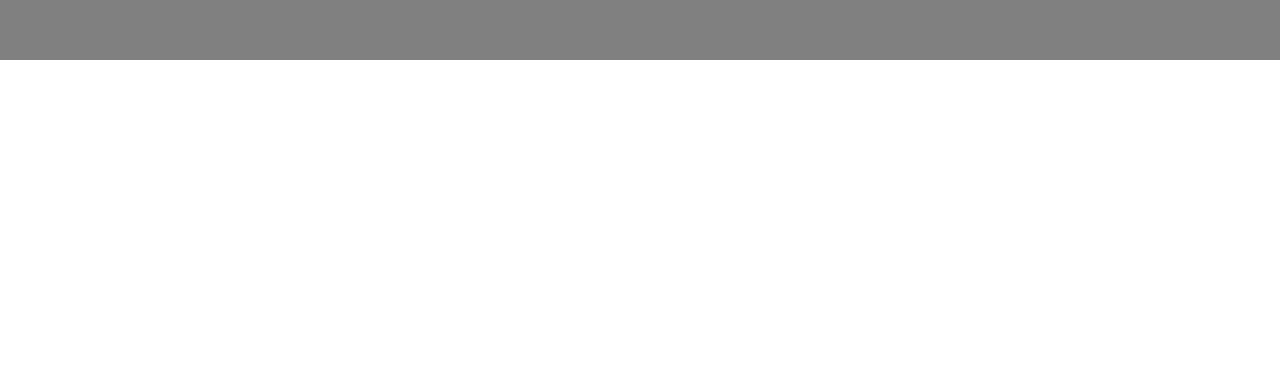
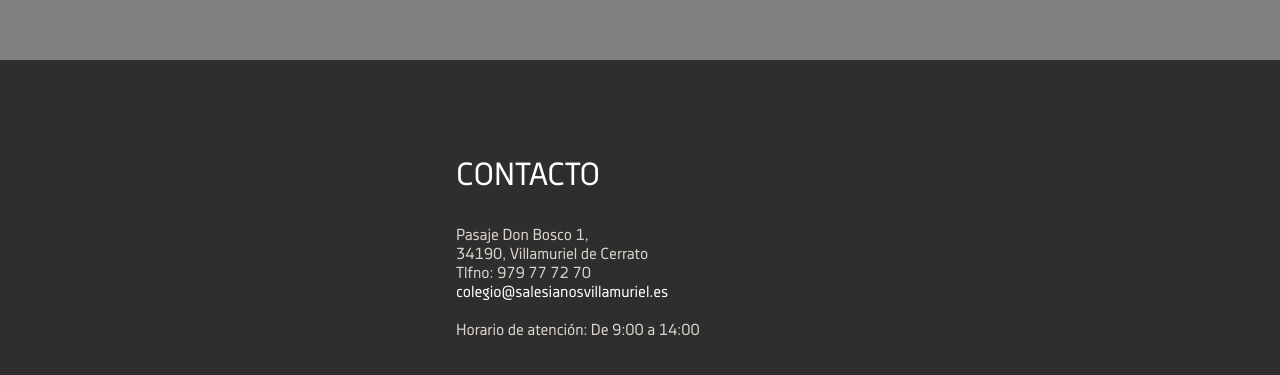
Before and after one commit to jorgesancheznet/webcole2020d, a Nuxt app: page / in a window 1280 px wide. Shown: the part 1540-1915 px from the top of the page. Before the commit the page ends 1600 px from the top, so only its background shows below. Built offline with nearby package versions, Linux system fonts and the light colour scheme.

Commit message:
Iniciando pie

```diff
--- /dev/null
+++ b/components/pie/ColumnaFooter.vue
@@ -0,0 +1,34 @@
+<template>
+  <div class="colFooter">
+    <h3 v-if="titulo">{{titulo}}</h3>
+    <slot />
+  </div>
+</template>
+
+<script>
+export default {
+  name: "ColumnaFooter",
+  props:{
+    titulo:String
+  }
+}
+</script>
+
+<style lang="scss" scoped>
+@import "~assets/estilos/mixins.scss";
+
+.colFooter {
+  margin-left: 2em;
+  display: inline-block;
+  min-width: 400px;
+  max-width: 700px;
+  text-align: left;
+
+  h3{
+    margin-top: 1em;
+    @include letraNormal(normal,2em,white);
+    text-align: left;
+    font-weight: normal;
+  }
+}
+</style>
--- /dev/null
+++ b/components/pie/FilaLogos.vue
@@ -0,0 +1,44 @@
+<template>
+  <div class="filaLogos" >
+    <img src="/img/logos/tic5.png" alt="Cisco NetWorking Academy">
+    <img class="logoAlto" src="/img/logos/calidad.png" alt="Cisco NetWorking Academy">
+    <img class="logoAlto" src="/img/logos/cisco.png" alt="Cisco NetWorking Academy">
+    <img src="/img/logos/ms-reverse.png" class="logoLargo" alt="Microsoft Imagine Academy">
+    <img src="/img/logos/oracle-reverse.png" alt="Oracle Academy">
+    <img class="logoCorto" src="/img/logos/vmware.png" alt="VMWare Academy">
+  </div>
+</template>
+
+<script>
+export default {
+  name: "FilaLogos"
+}
+</script>
+
+<style type="scss" scoped>
+@import "~assets/estilos/mixins.scss";
+
+.filaLogos{
+  position:relative;
+  width:100%;
+  display:flex;
+  justify-content: space-around;
+  align-items: center;
+  flex-wrap: wrap;
+  img{
+    height:$anchoLogoFinal;
+    align-items: center;
+    margin:1em;
+    &.logoAlto{
+      height: $anchoLogoFinalAlto;
+    }
+    &.logoCorto{
+      height: $anchoLogoFinalCorto;
+    }
+  }
+  &.inView{
+    opacity:1;
+    transform:scaleX(1);
+  }
+}
+</style>
--- /dev/null
+++ b/components/pie/Pie.vue
@@ -0,0 +1,155 @@
+<template>
+  <footer>
+    <div class="filaFooter">
+      <ColumnaFooter :titulo="'CONTACTO'">
+        <p>
+          Pasaje Don Bosco 1,<br>
+          34190, Villamuriel de Cerrato <br>
+          Tlfno: 979 77 72 70 <br>
+          <a href="mailto:colegio@salesianosvillamuriel.es">colegio@salesianosvillamuriel.es</a> <br> <br>
+          Horario de atención: De 9:00 a 14:00
+        </p>
+      </ColumnaFooter>
+    </div>
+  </footer>
+
+</template>
+
+<script>
+import ColumnaFooter from "~/components/pie/ColumnaFooter";
+export default {
+  name: "Pie",
+  components: {ColumnaFooter}
+}
+</script>
+
+<style lang="scss" scoped>
+@import "~assets/estilos/mixins.scss";
+footer {
+  position: relative;
+  width: 100%;
+  padding: 2em 0;
+  background-color: $colorFondoPie;
+
+  p,label {
+    color: $colorFondoInfo;
+  }
+
+  a {
+    color: white;
+    text-decoration: none;
+
+    &:hover {
+      text-decoration: underline;
+    }
+  }
+
+  input, textarea {
+    width: 100%;
+    background-color: $colorFondoServicios;
+    border: none;
+    outline: none;
+    font-size: 1.2em;
+    padding: .2em;
+    border-radius: .2em;
+
+    &:focus {
+      background-color: white;
+    }
+  }
+  button {
+    width: 100%;
+    padding: 1em;
+    border-radius: .2em;
+    @include letraNormal(normal,1.2em,$colorFondoServicios);
+    background-color: lighten($colorFondoPie, 20%);
+    border: none;
+    outline: none;
+    transition: .5s;
+
+    &:hover {
+      background-color: $colorBotonPie;
+      transition: 1s;
+    }
+
+    &:disabled {
+      background-color: lighten($colorFondoPie, 10%);
+      color: $colorFondoPie;
+    }
+  }
+}
+
+.filaFooter {
+  position: relative;
+  display: flex;
+  padding: 2em 0;
+  width: 100%;
+  flex-flow: row wrap;
+  justify-content: center;
+  align-items: flex-start;
+}
+
+.centroFooter {
+  text-align: center;
+  width:100%;
+  margin-top:1em;
+  p {
+    color: white;
+  }
+}
+
+.mapaContenedor{
+  background-color:white;
+  position:relative;
+  img {
+    width: 100%;
+    max-width: 400px;
+  }
+  .mapaLink {
+    position: absolute;
+    left: 0;
+    top: 0;
+    width: 100%;
+    height: 100%;
+    font-size: 100px;
+    background-color: rgba(255, 255, 255, 0.75);
+    text-align: center;
+    opacity: 0;
+    transition: 1s opacity;
+    fill:$colorRojoSalesiano;
+
+    a {
+      @include letraNormal(normal, .2em, $colorGrisSalesiano);
+      text-decoration: none;
+    }
+
+    &:hover {
+      opacity: 1;
+      transition: 1s opacity;
+    }
+
+    p {
+      margin-top: 0;
+
+      .iconoLink {
+        color: $colorRojoSalesiano;
+      }
+    }
+  }
+}
+
+.enlaceIcono{
+  fill:$colorRojoSalesiano;
+}
+#pieFinal {
+  background-color: darken($colorFondoPie, 10%);
+  margin: 0;
+  padding: 0;
+  text-align: center;
+}
+
+.bordePie {
+  border-bottom: 1px solid $colorFondoServicios;
+  padding-bottom: 1em;
+}
+</style>
--- a/layouts/default.vue
+++ b/layouts/default.vue
@@ -1,9 +1,10 @@
 <script>
+import {submenuCabecera} from "~/assets/data/submenuCabecera";
 import Cabecera from "~/components/cabecera/Cabecera";
-import {submenuCabecera} from "~/assets/data/submenuCabecera";
+import Pie from "~/components/pie/Pie";
 
 export default {
-  components: {Cabecera},
+  components: {Pie, Cabecera},
   data() {
     return {
       submenu:submenuCabecera
@@ -19,6 +20,7 @@
     <div id="prueba" style="background-color: gray;width:100%;position:relative;height:200vh">
 
     </div>
+    <Pie />
   </div>
 </template>
 
```
Also changed, not shown: assets/estilos/mixins.scss (line endings or trailing spaces).
